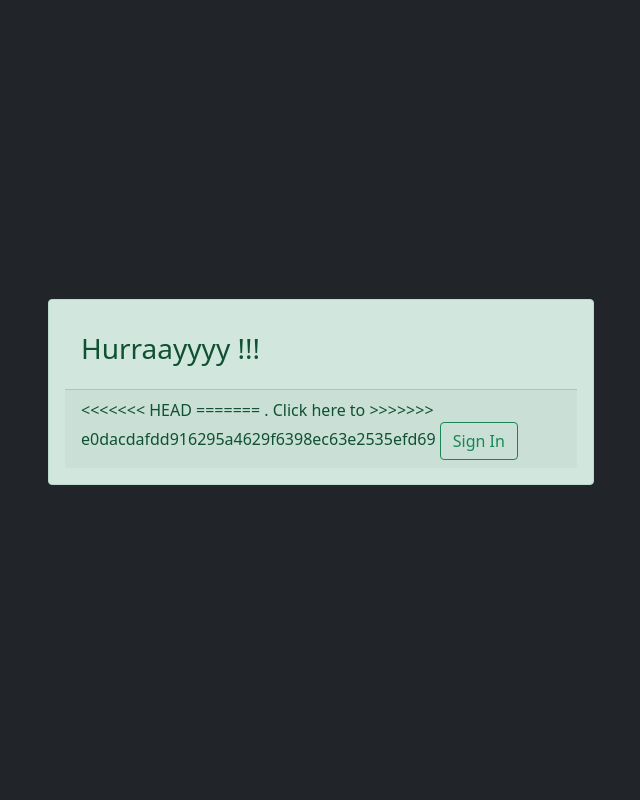
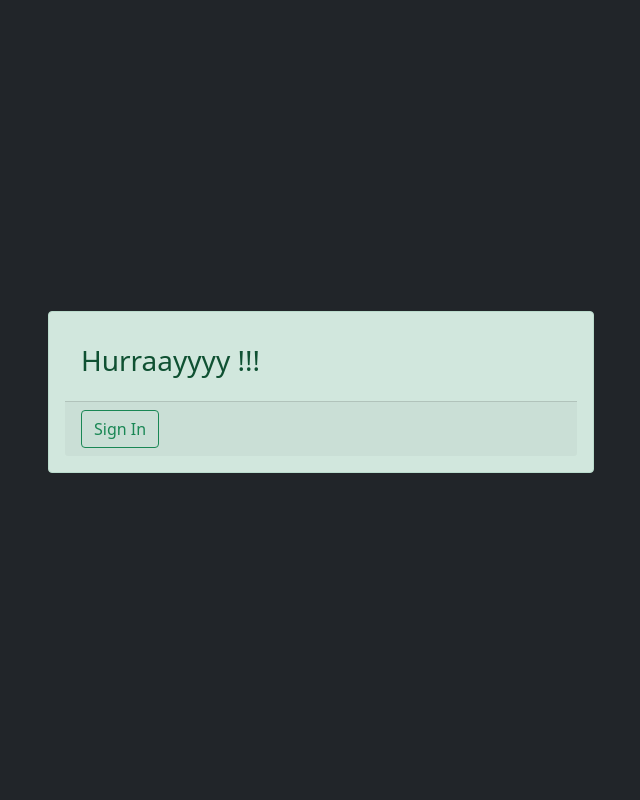
Before and after one commit to SundarRaj1989/JSS_management_proj, a Flask app: page /success in a window 1280 px wide. Shown: the whole page, without its empty margins (319-959 px from the left). Run offline with Flask 3, Linux system fonts and the light colour scheme.

Commit message:
success page

```diff
--- a/templates/success.html
+++ b/templates/success.html
@@ -12,7 +12,6 @@
 
                     </div>
                     <div class="card-footer">
-<<<<<<< HEAD
 
                         {% with msg = get_flashed_messages() %}
                         {% if msg %}
@@ -24,9 +23,6 @@
                         {% endfor %}
                         {% endif %}
                         {% endwith %}
-=======
-                        {{msg}} . Click here to
->>>>>>> e0dacdafdd916295a4629f6398ec63e2535efd69
 						<a href="{{url_for('login')}}" class="btn btn-outline-success text-gradient font-weight-bold">Sign In</a>
                     </div>
                 </div>
```
